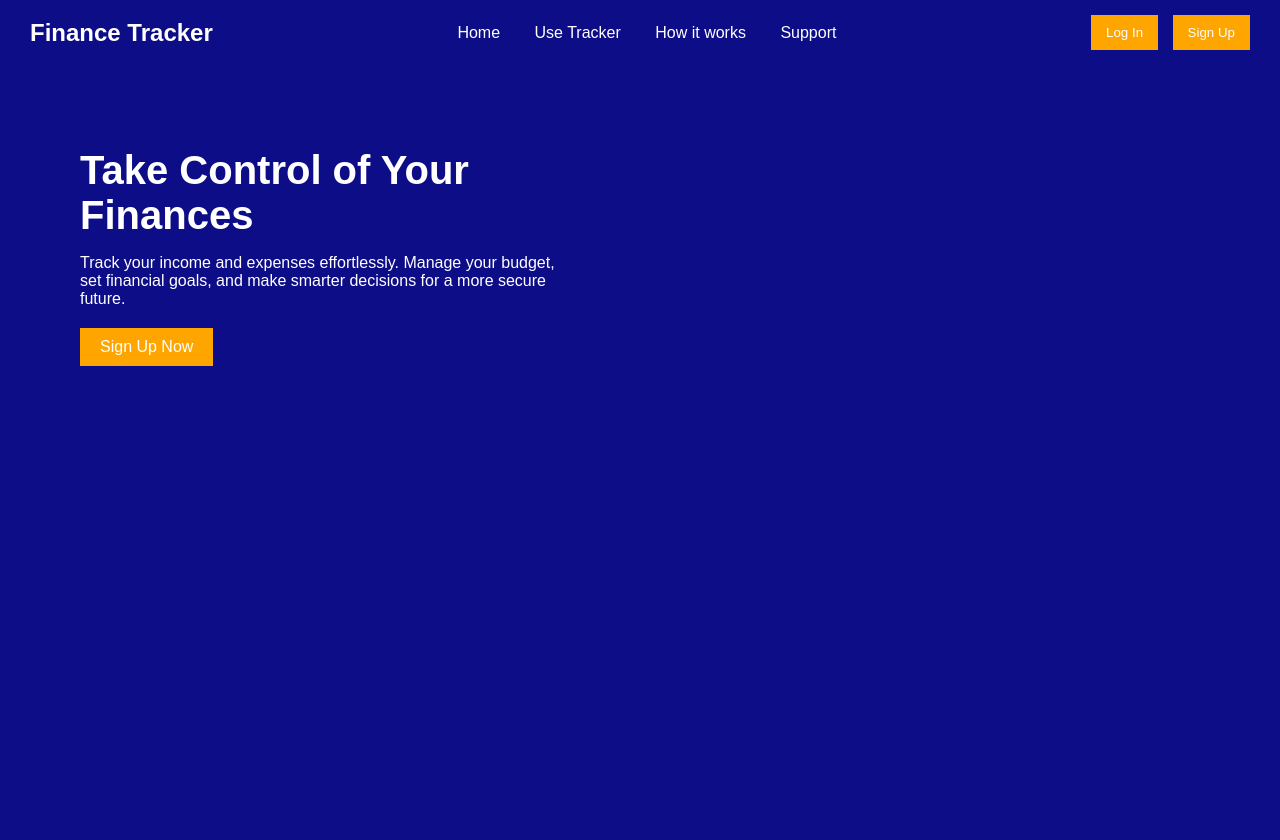
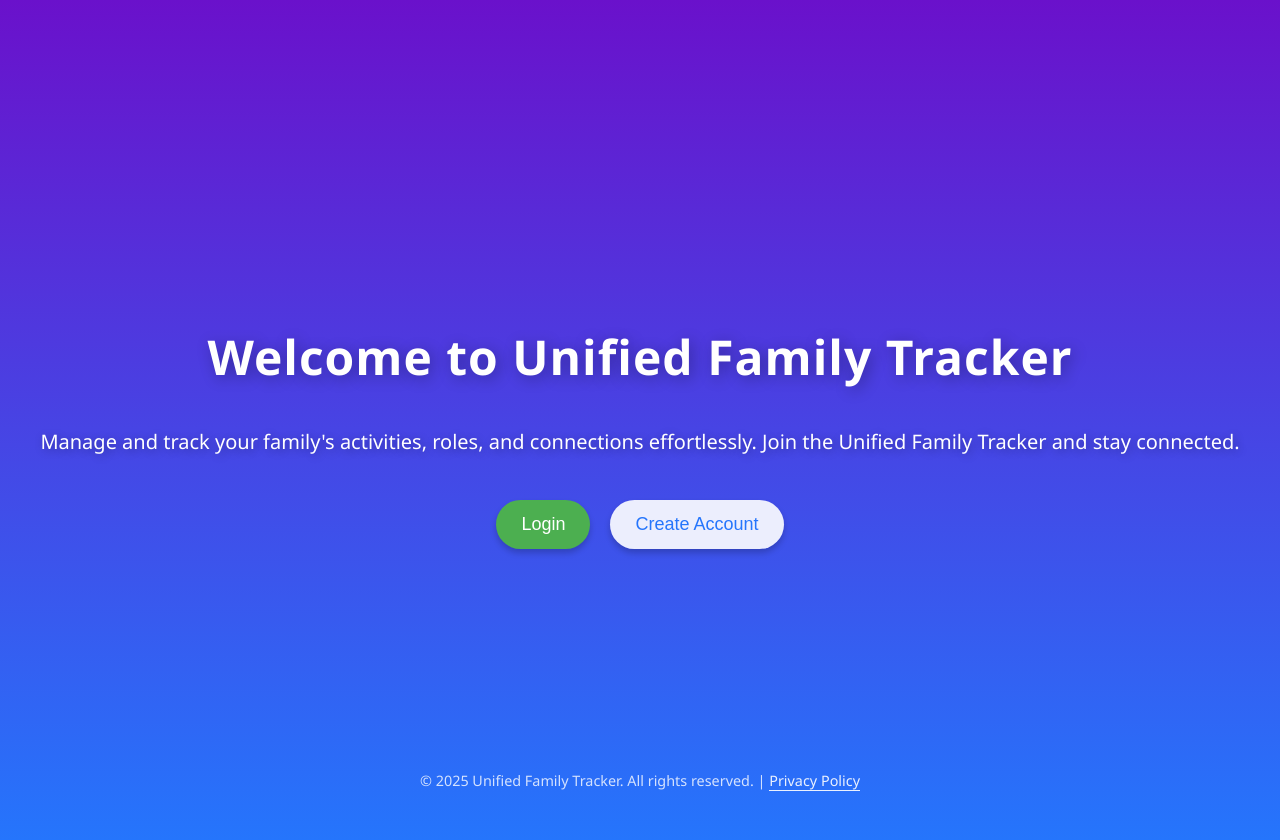
Before and after one commit to praneethaBrindavanam/Unified-Family-Finance-Tracker, a Flask app: page / in a window 1280 px wide. Before the commit the page ends 366 px from the top, so only its background shows below. Run offline with Flask 3, Linux system fonts and the light colour scheme.

Commit message:
Update home.html

```diff
--- a/templates/home.html
+++ b/templates/home.html
@@ -1,115 +1,105 @@
 <!DOCTYPE html>
 <html lang="en">
    <head>
-  <meta charset="UTF-8" />
-  <meta name="viewport" content="width=device-width, initial-scale=1.0" />
-  <title>Finance Tracker</title>
+      <meta charset="UTF-8">
+      <meta name="viewport" content="width=device-width, initial-scale=1.0">
+      <title>Welcome to Unified Family Tracker</title>
       <style>
          body {
+            font-family: 'Segoe UI', Tahoma, Geneva, Verdana, sans-serif;
             margin: 0;
-      font-family: Arial, sans-serif;
-      background-color: #0d0d88;
-      color: white;
+            padding: 0;
+            background: linear-gradient(to bottom, #6a11cb, #2575fc);
+            color: #fff;
          }
-
-    .navbar {
+         .container {
             display: flex;
-      justify-content: space-between;
+            flex-direction: column;
             align-items: center;
-      padding: 15px 30px;
-      background-color: #0d0d88;
+            justify-content: center;
+            height: 100vh;
+            text-align: center;
+            padding: 20px;
          }
-
-    .logo {
-      font-size: 24px;
-      font-weight: bold;
+         h1 {
+            font-size: 3rem;
+            margin-bottom: 15px;
+            text-shadow: 3px 3px 15px rgba(0, 0, 0, 0.3);
+            letter-spacing: 1px;
          }
-
-    .nav-links a {
-      margin: 0 15px;
-      color: white;
+         p {
+            font-size: 1.25rem;
+            margin-bottom: 40px;
+            line-height: 1.8;
+            text-shadow: 2px 2px 10px rgba(0, 0, 0, 0.3);
+         }
+         .button-container {
+            display: flex;
+            gap: 20px;
+            flex-wrap: wrap;
+            justify-content: center;
+         }
+         .btn {
+            padding: 14px 25px;
+            font-size: 18px;
+            border: none;
+            border-radius: 50px;
+            cursor: pointer;
+            transition: background-color 0.4s ease, transform 0.3s ease, box-shadow 0.3s ease;
+            box-shadow: 0 4px 6px rgba(0, 0, 0, 0.2);
+         }
+         .btn-primary {
+            background-color: #4CAF50;
+            color: #fff;
+         }
+         .btn-primary:hover {
+            background-color: #45a049;
+            transform: translateY(-3px);
+            box-shadow: 0 8px 15px rgba(0, 0, 0, 0.3);
+         }
+         .btn-secondary {
+            background-color: rgba(255, 255, 255, 0.9);
+            color: #2575fc;
+         }
+         .btn-secondary:hover {
+            background-color: rgba(240, 240, 240, 0.9);
+            transform: translateY(-3px);
+            box-shadow: 0 8px 15px rgba(0, 0, 0, 0.3);
+         }
+         footer {
+            position: fixed;
+            bottom: 10px;
+            width: 100%;
+            text-align: center;
+            font-size: 0.9rem;
+            color: rgba(255, 255, 255, 0.8);
+         }
+         footer a {
+            color: rgba(255, 255, 255, 0.9);
             text-decoration: none;
+            border-bottom: 1px solid rgba(255, 255, 255, 0.9);
          }
-
-    .auth-buttons button {
-      margin-left: 10px;
-      padding: 10px 15px;
-      border: none;
-      cursor: pointer;
-    }
-
-    .login {
-      background-color: orange;
-      color: white;
-      border: 1px solid white;
-    }
-
-    .signup {
-      background-color: orange;
-      color: white;
-    }
-
-    .hero {
-      display: flex;
-      align-items: center;
-      justify-content: space-between;
-      padding: 50px 80px;
-      background-color: #0d0d88;
-    }
-
-    .hero-text {
-      max-width: 500px;
-    }
-
-    .hero-text h1 {
-      font-size: 40px;
-      margin-bottom: 10px;
-    }
-
-    .hero-text p {
-      font-size: 16px;
-      margin-bottom: 20px;
-    }
-
-    .cta {
-      padding: 10px 20px;
-      background-color: orange;
-      border: none;
-      color: white;
-      cursor: pointer;
-      font-size: 16px;
-    }
-
-    .hero-image img {
-      width: 300px;
+         footer a:hover {
+            color: #4CAF50;
+            border-bottom-color: #4CAF50;
          }
       </style>
    </head>
    <body>
-  <nav class="navbar">
-    <div class="logo"><a href="home.html" style="color: white; text-decoration: none;">Finance Tracker</a></div>
-    <div class="nav-links">
-      <a href="home.html">Home</a>
-      <a href="#">Use Tracker</a>
-      <a href="#">How it works</a>
-      <a href="#">Support</a>
+      <div class="container">
+         <h1>Welcome to Unified Family Tracker</h1>
+         <p>
+            Manage and track your family's activities, roles, and connections effortlessly.
+            Join the Unified Family Tracker and stay connected.
+         </p>
+         <div class="button-container">
+            <a href="/login"><button class="btn btn-primary">Login</button></a>
+            <a href="/add_data"><button class="btn btn-secondary">Create Account</button></a>
+
          </div>
-    <div class="auth-buttons">
-      <a href="{{ url_for('login') }}"><button class="login">Log In</button></a>
-      <a href="{{ url_for('signup') }}"><button class="signup">Sign Up</button></a>
       </div>
-  </nav>
-
-  <section class="hero">
-    <div class="hero-text">
-      <h1>Take Control of Your Finances</h1>
-      <p>
-        Track your income and expenses effortlessly. Manage your budget, set
-        financial goals, and make smarter decisions for a more secure future.
-      </p>
-      <a href="{{ url_for('signup') }}"><button class="cta">Sign Up Now</button></a>
-    </div>
-    <div class="hero-image">
-  </section>
+      <footer>
+         © 2025 Unified Family Tracker. All rights reserved. | <a href="/privacy">Privacy Policy</a>
+      </footer>
    </body>
 </html>
```
Lines whose indentation alone changed are shown as unchanged.
